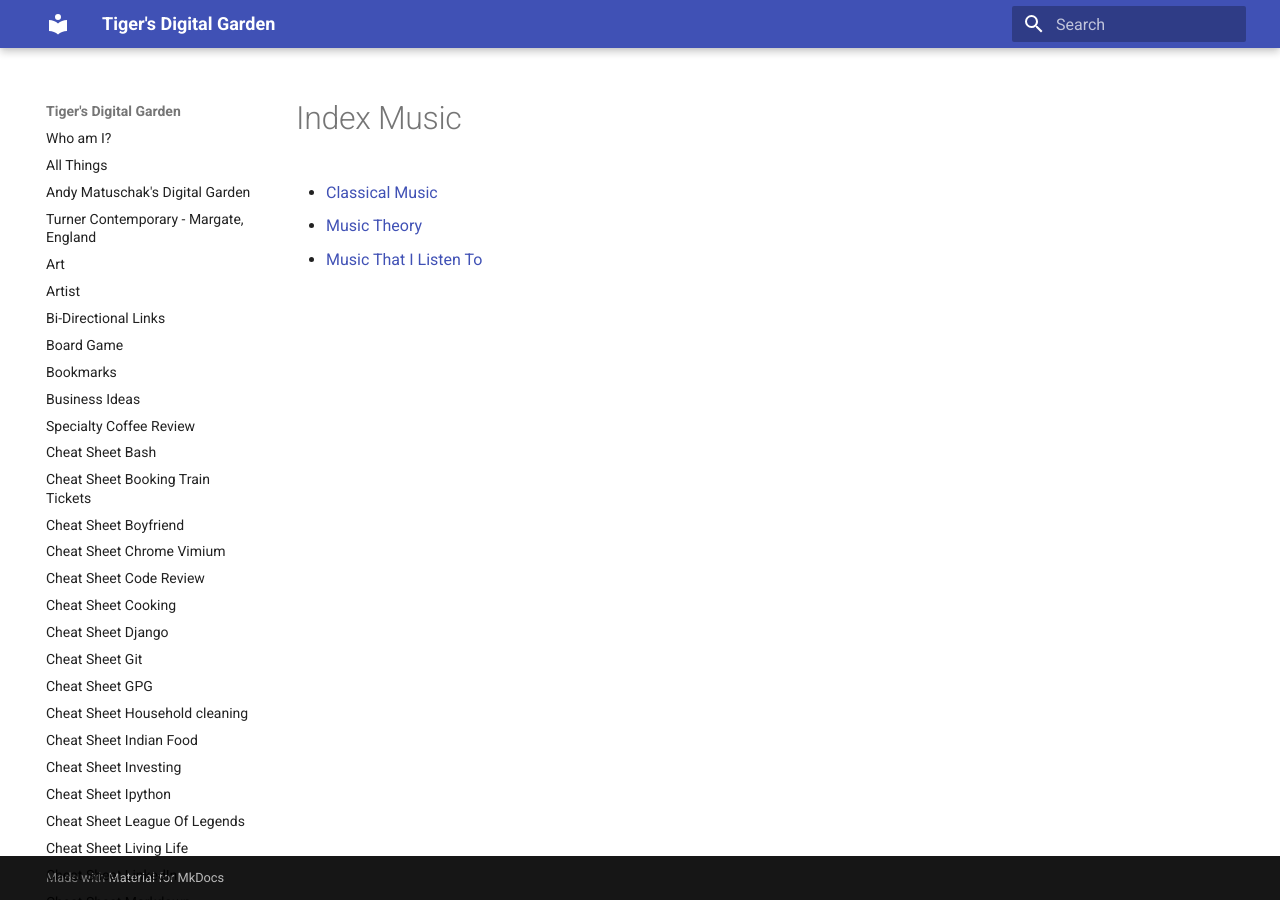
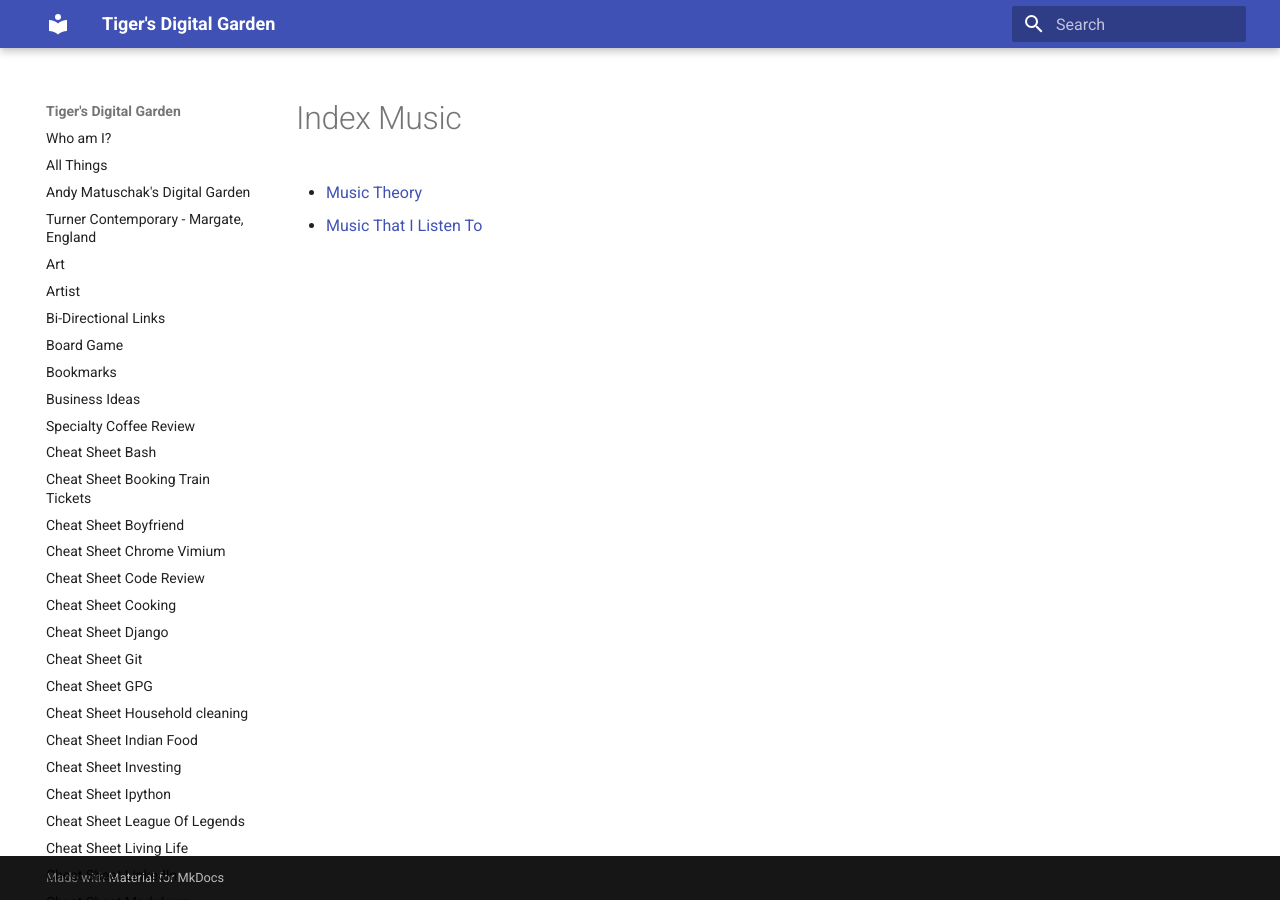
Before and after one commit to ynotstartups/notes, an MkDocs documentation site: the page built from notes/index-music.md, in a window 1280 px wide. Built offline with MkDocs 1.6.1 and Material for MkDocs 9.7.7, drawn with Linux system fonts in a browser that asks for light colours.

Commit message:
remove index to classical music

```diff
--- a/notes/index-music.md
+++ b/notes/index-music.md
@@ -1,5 +1,4 @@
 # Index Music
 
-- [Classical Music](cheat-sheet-classical-music.md)
 - [Music Theory](cheat-sheet-music-theory.md)
 - [Music That I Listen To](music-that-i-listen-to.md)
```
